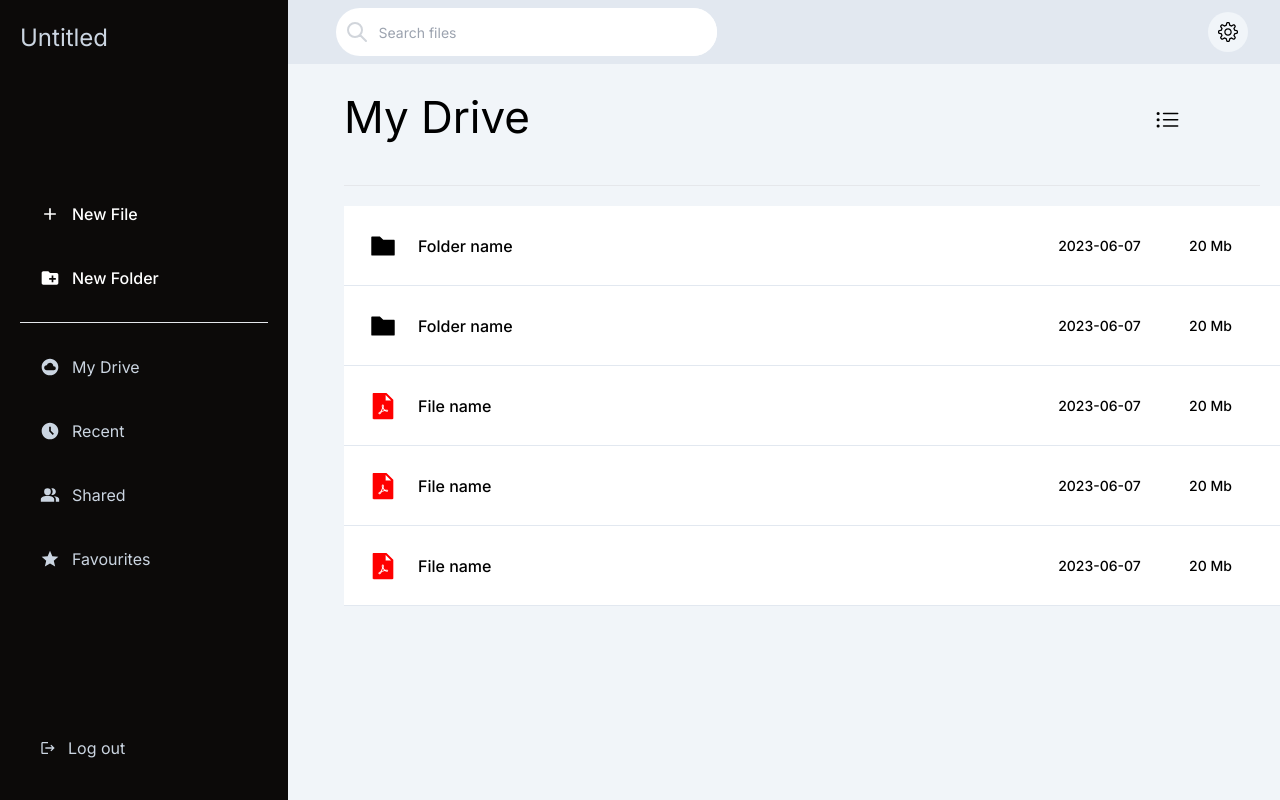
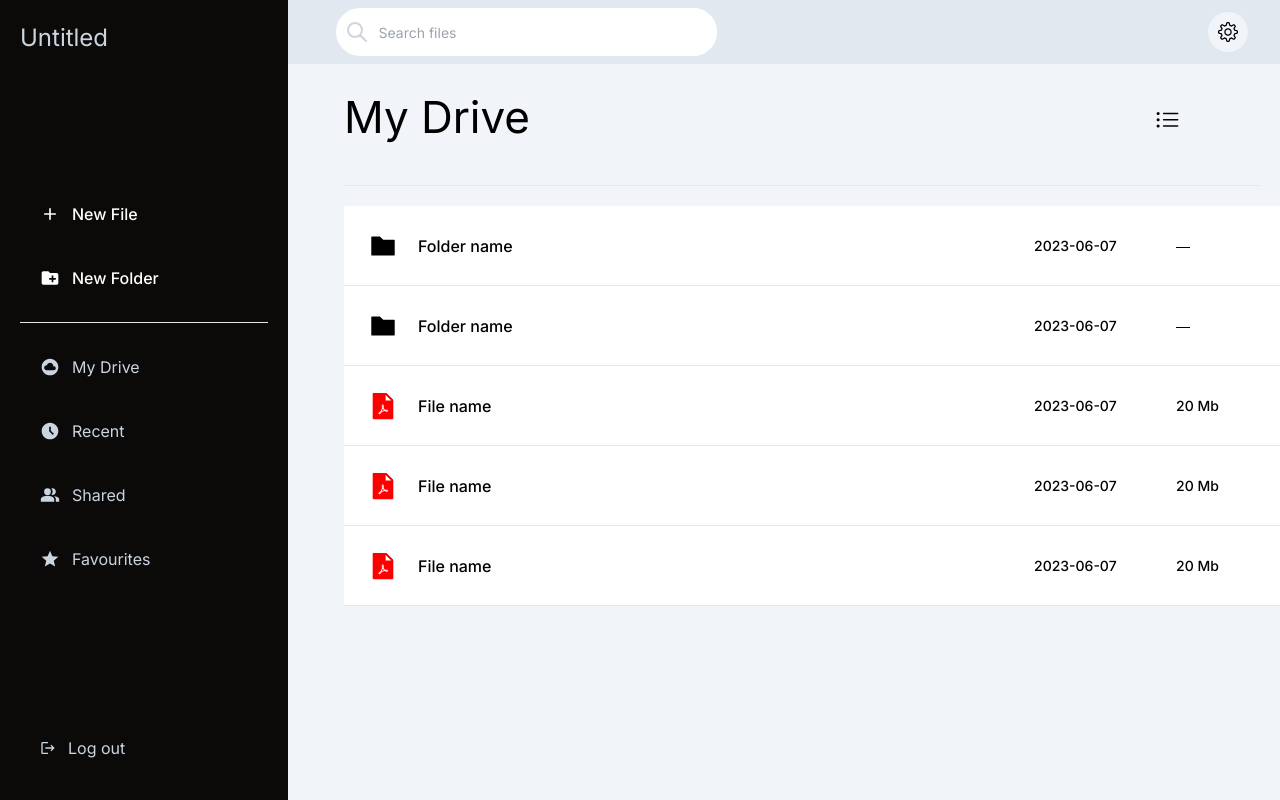
Before and after one commit to 98ZhaoJeffrey/pdf-editor, a Next.js app: page /dashboard in a window 1280 px wide. Both pictures are taken after a click on the button 1167 px from the left and 120 px from the top of the page. Built offline with nearby package versions, Linux system fonts and the light colour scheme.

Commit message:
Updated card visuals and added context for view preferences

```diff
--- a/src/app/components/FolderDisplay.tsx
+++ b/src/app/components/FolderDisplay.tsx
@@ -1,11 +1,13 @@
 'use client'
-import React, { useState } from 'react'
+import React, { useContext } from 'react'
 import FolderGridCard from './FolderGridCard'
 import PDFGridCard from './PDFGridCard'
 
 import { BsGrid3X3Gap, BsListUl } from "react-icons/bs";
 import FolderListCard from './FolderListCard';
 import PDFListCard from './PDFListCard';
+
+import { ViewPreferenceContext } from '../contexts/ViewPreferenceContext';
 
 const GridView: React.FC = () => {
     return (
@@ -42,13 +44,13 @@ interface FolderDisplayProps {
 }
 
 const FolderDisplay: React.FC<FolderDisplayProps> = ({ category }) => {
-    const [gridView, setGridView] = useState<boolean>(true);
+    const { gridView, toggleView } = useContext(ViewPreferenceContext);
     return (
         <div className='pt-5 pl-14'>
             <div className='flex justify-between'>
                 <h1 className='text-title'>{category}</h1>
                 <button
-                    onClick={() => setGridView(prev => !prev)}
+                    onClick={toggleView}
                     className='rounded-full mr-20 mt-1 hover:bg-slate-200 p-5'
                     title={gridView ? 'Grid view' : 'List view'}
                 >
--- a/src/app/components/FolderGridCard.tsx
+++ b/src/app/components/FolderGridCard.tsx
@@ -11,10 +11,10 @@ const FolderGridCard: React.FC = () => {
 
                 <div>
                     <h1 className='text-l font-bold'>Folder name</h1>
-                    <h2 className='mt-1 mb-8 text-sm font-medium text-slate-400'>10 files</h2>
+                    <h2 className='mt-1 mb-8 text-sm font-medium text-slate-400'>2023-06-07</h2>
                 </div>
             </div>
-            <div className='w-52 bg-slate-200 -mt-16 p-4 pl-6 rounded-b-3xl text-sm font-medium'>20 Mb</div>
+            <div className='w-52 bg-slate-200 -mt-16 p-4 pl-6 rounded-b-3xl text-sm font-medium'>―</div>
         </Link>
     );
 }
--- a/src/app/components/FolderListCard.tsx
+++ b/src/app/components/FolderListCard.tsx
@@ -11,9 +11,9 @@ const FolderListCard: React.FC = () => {
                     <AiFillFolder size={30} />
                     <h1 className='text-l font-medium'>Folder name</h1>
                 </div>
-                <div className='flex h-full items-center w-1/4 justify-around'>
-                    <h2 className='text-sm font-medium'>2023-06-07</h2>
-                    <div className='text-sm font-medium'>20 Mb</div>
+                <div className='flex h-full items-center w-1/4 justify-between'>
+                <h2 className='text-sm font-medium w-30'>2023-06-07</h2>
+                    <div className='text-sm font-medium w-20'>―</div>
                 </div>
             </div>
         </Link>
--- a/src/app/components/PDFListCard.tsx
+++ b/src/app/components/PDFListCard.tsx
@@ -9,9 +9,9 @@ const PDFListCard: React.FC = () => {
                     <AiFillFilePdf size={30} color='red' />
                     <h1 className='text-l font-medium'>File name</h1>
                 </div>
-                <div className='flex h-full items-center w-1/4 justify-around text-center'>
-                    <h2 className='text-sm font-medium'>2023-06-07</h2>
-                    <div className='text-sm font-medium'>20 Mb</div>
+                <div className='flex h-full items-center w-1/4 justify-between'>
+                    <h2 className='text-sm font-medium w-30'>2023-06-07</h2>
+                    <div className='text-sm font-medium w-20'>20 Mb</div>
                 </div>
             </div>
         </div>
--- /dev/null
+++ b/src/app/contexts/ViewPreferenceContext.tsx
@@ -0,0 +1,31 @@
+'use client'
+import React, { createContext, useState } from 'react';
+
+type ViewPreferenceContextType = {
+  gridView: boolean;
+  toggleView: () => void;
+};
+
+export const ViewPreferenceContext = createContext<ViewPreferenceContextType>({
+    gridView: true,
+    toggleView: () => {},
+  });
+
+export function ViewPreferenceProvider({ children }: { children: React.ReactNode }) {
+  const [gridView, setGridView] = useState<boolean>(true);
+
+  const toggleView = () => {
+    setGridView(prev => !prev);
+  };
+
+  const contextValue: ViewPreferenceContextType = {
+    gridView,
+    toggleView,
+  };
+
+  return (
+    <ViewPreferenceContext.Provider value={contextValue}>
+      {children}
+    </ViewPreferenceContext.Provider>
+  );
+}
--- a/src/app/dashboard/layout.tsx
+++ b/src/app/dashboard/layout.tsx
@@ -1,5 +1,6 @@
 import Navbar from '../components/Navbar';
 import Sidebar from '../components/Sidebar';
+import { ViewPreferenceProvider } from '../contexts/ViewPreferenceContext';
 
 export default function RootLayout({
   children,
@@ -8,6 +9,7 @@ export default function RootLayout({
 }) {
 
   return (
+    <ViewPreferenceProvider>
       <div className='flex overflow-hidden bg-slate-100'>
         <Sidebar />
         {/* Main section */}
@@ -17,5 +19,7 @@ export default function RootLayout({
           <div className='w-full'>{children}</div>
         </div>
       </div>
+    </ViewPreferenceProvider>
+
   );
 }
```
